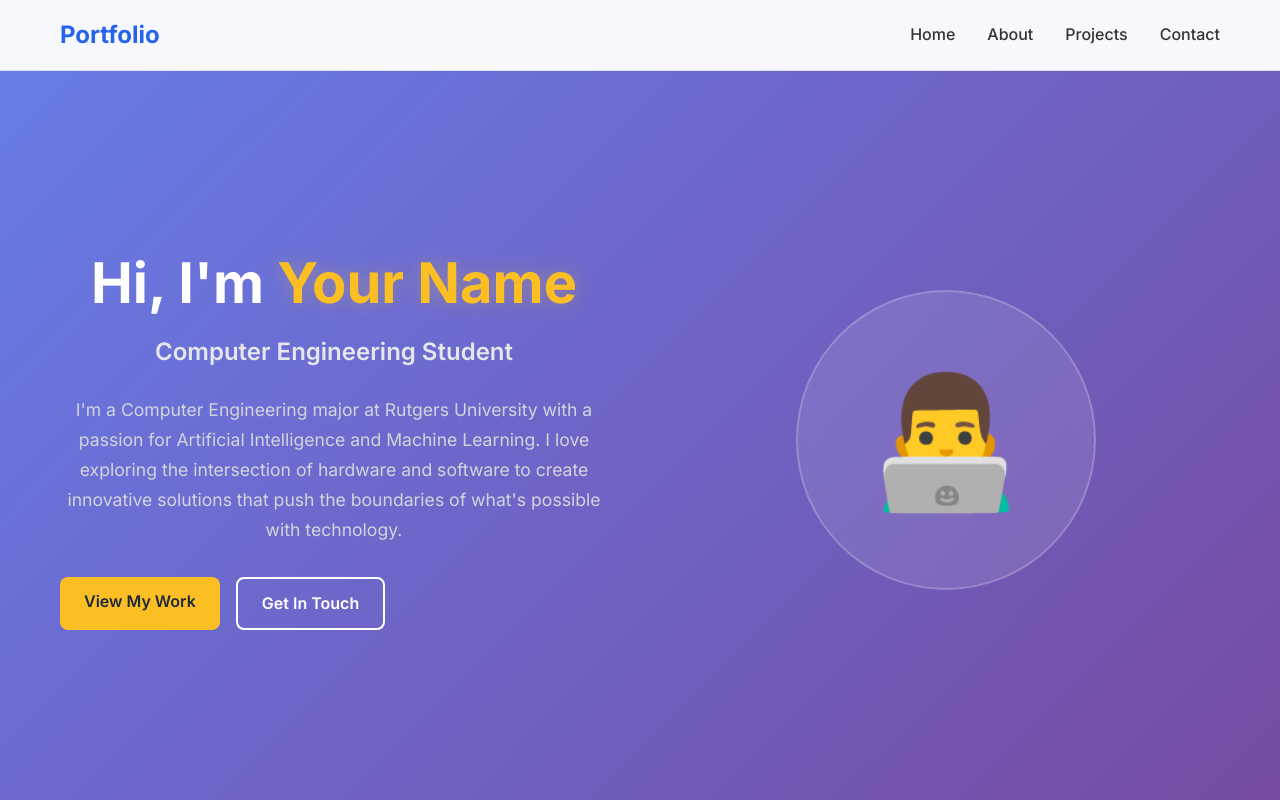
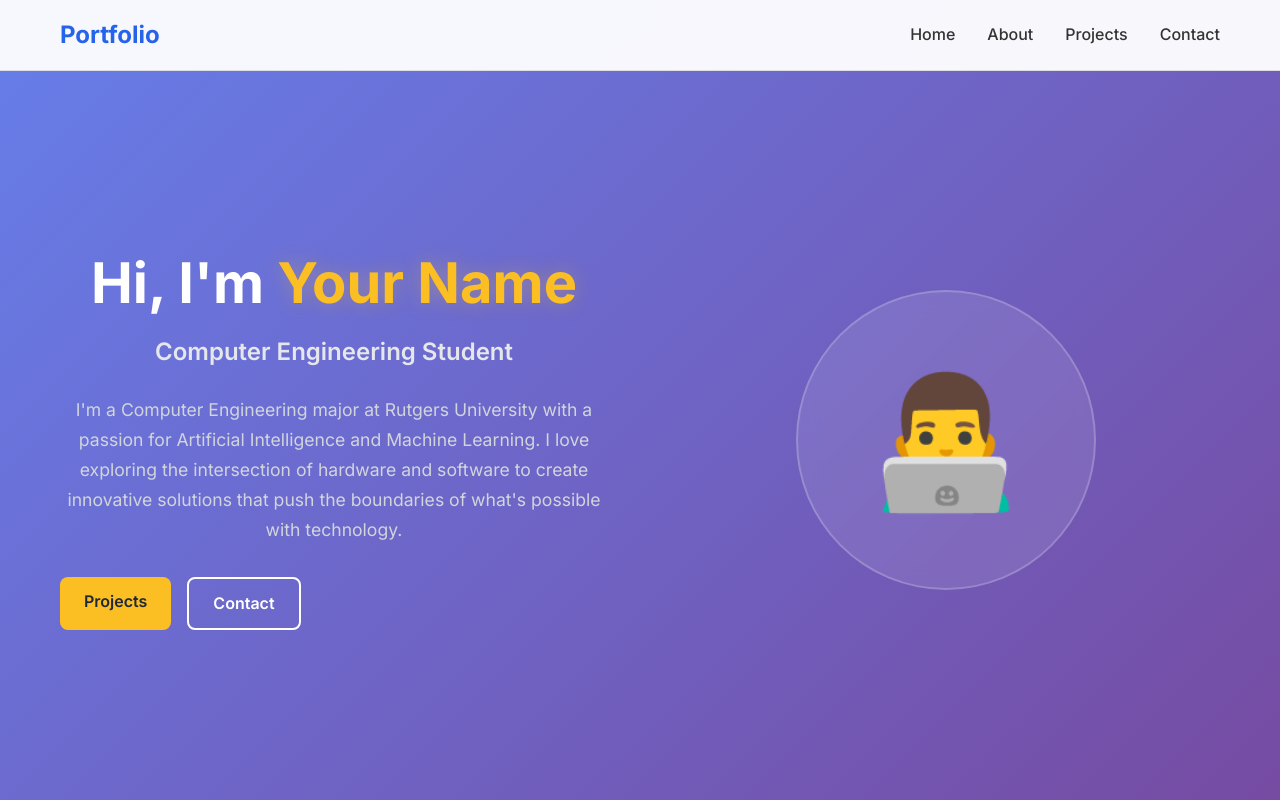
Before and after one commit to anushar777/Personal-Portfolio, a React (Vite) app: page / in a window 1280 px wide. Shown: the top 800 px of the page. Built offline with nearby package versions, Linux system fonts and the light colour scheme.

Commit message:
Adjusted Colors

```diff
--- a/src/App.jsx
+++ b/src/App.jsx
@@ -44,8 +44,8 @@
               of what's possible with technology.
             </p>
             <div className="hero-buttons">
-              <a href="#projects" className="btn btn-primary">View My Work</a>
-              <a href="#contact" className="btn btn-secondary">Get In Touch</a>
+              <a href="#projects" className="btn btn-primary">Projects</a>
+              <a href="#contact" className="btn btn-secondary">Contact</a>
             </div>
           </div>
           <div className="hero-image">
--- a/src/index.css
+++ b/src/index.css
@@ -34,7 +34,7 @@
   min-height: 100vh;
   font-family: 'Press Start 2P', -apple-system, BlinkMacSystemFont, 'Roboto', sans-serif;
   line-height: 1.6;
-  color: #333;
+  color: #ea8b8b;
   background-color: #ffffff;
 }
 
@@ -46,11 +46,11 @@
 
 a {
   font-weight: 500;
-  color: #646cff;
+  color: #b39eb5;
   text-decoration: inherit;
 }
 a:hover {
-  color: #535bf2;
+  color: #b39eb5;
 }
 
 h1 {
@@ -71,7 +71,7 @@
   transition: border-color 0.25s;
 }
 button:hover {
-  border-color: #646cff;
+  border-color: #b39eb5;
 }
 button:focus,
 button:focus-visible {
@@ -80,11 +80,11 @@
 
 @media (prefers-color-scheme: light) {
   :root {
-    color: #213547;
-    background-color: #ffffff;
+    color: #ffb347;
+    background-color: #f7e0bf;
   }
   a:hover {
-    color: #747bff;
+    color: #b39eb5;
   }
   button {
     background-color: #f9f9f9;
```
